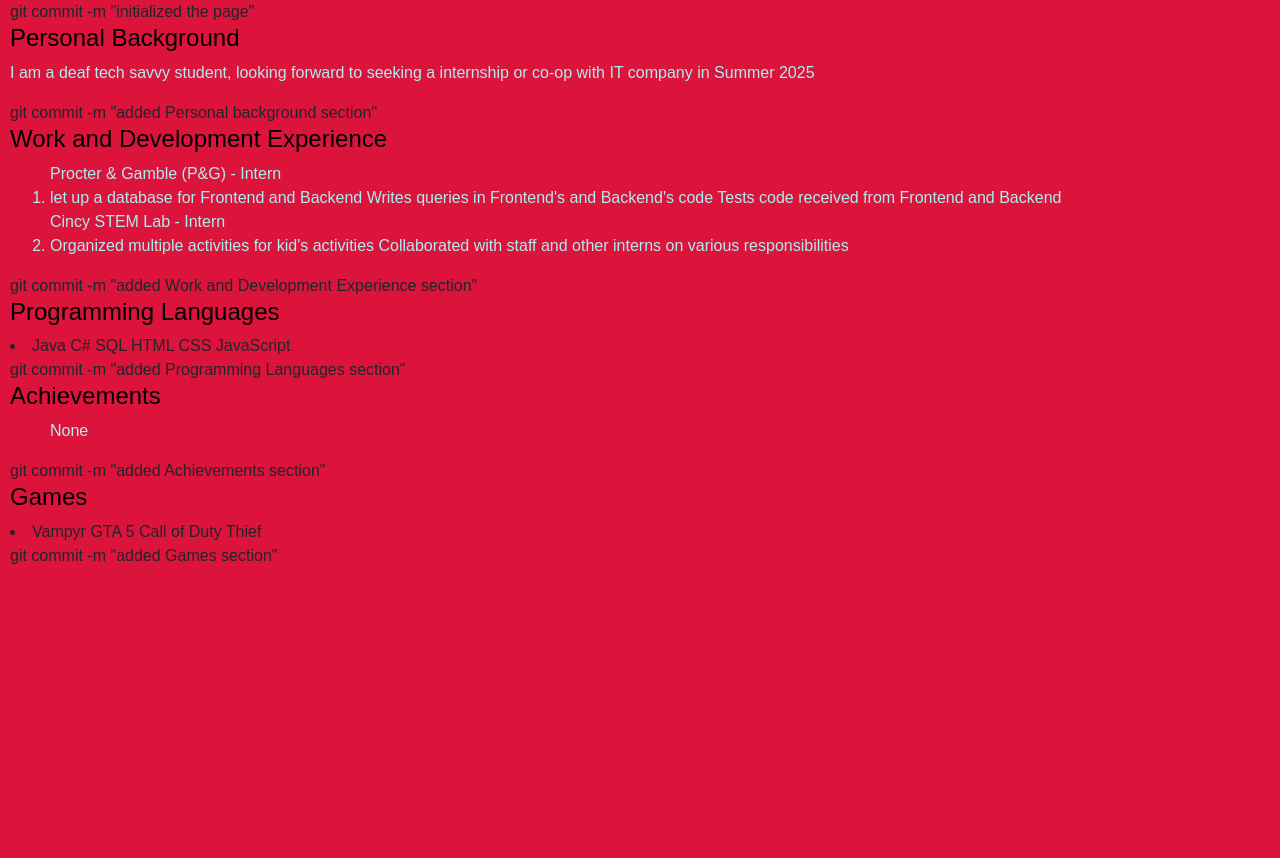
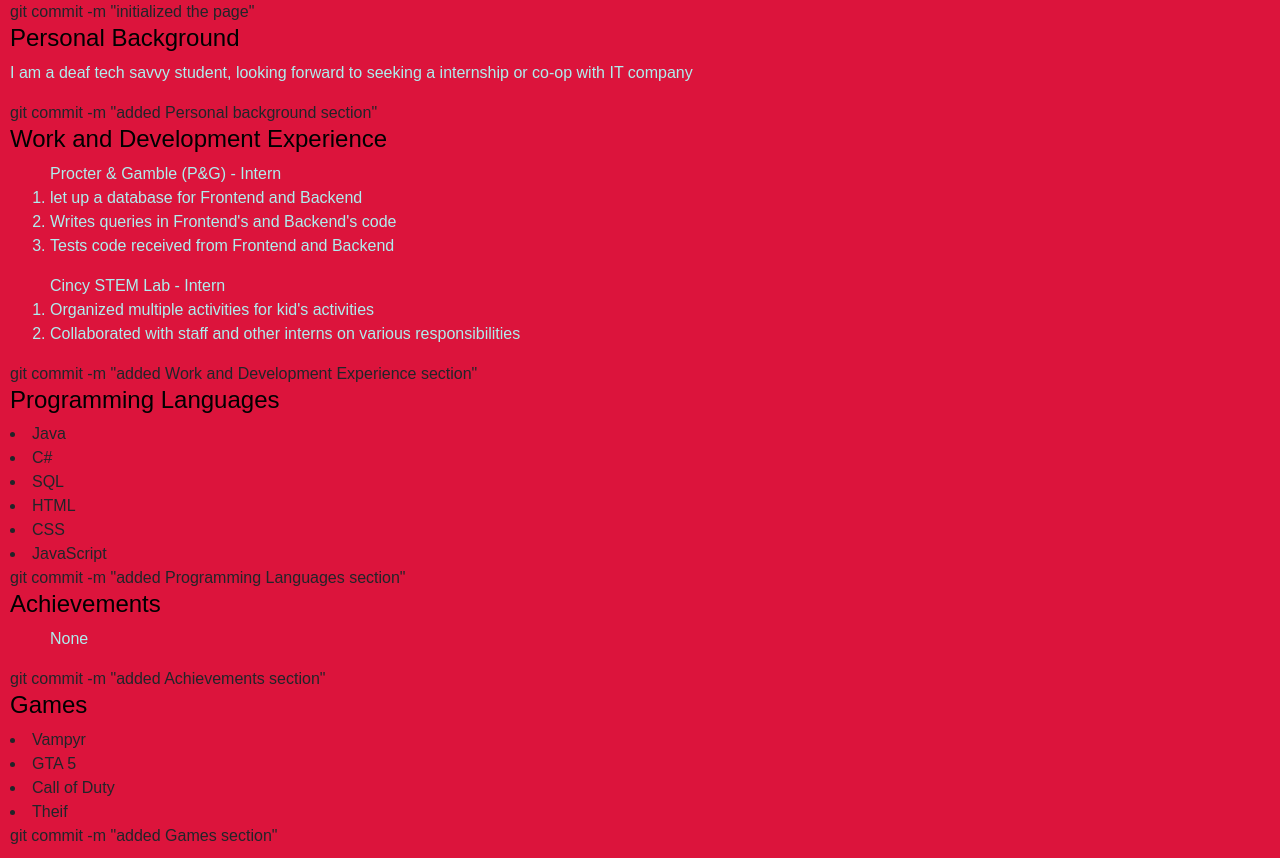
Before and after one commit to IT3049C-Lively-FA23/online-portfolio-DeafieGuy, a website: page index.html in a window 1280 px wide. Shown: the part 1723-2581 px from the top of the page. Before the commit the page ends 2301 px from the top, so only its background shows below. Drawn offline with nearby package versions, Linux system fonts and the light colour scheme.

Commit message:
Edited index
Added li and ol to the list
fixed to look kind of neat

```diff
--- a/index.html
+++ b/index.html
@@ -14,17 +14,13 @@
 
 <body>
   <div class="Name">
-    <h1>
-      Donald Durgan III
-    </h1>
+    <h1>Donald Durgan III</h1>
     <img src="resources/images/20220911_190718.jpg" />
     git commit -m "initialized the page"
 
     <div class="Personal Background">
       <h4>Personal Background</h4>
-      <p>
-        I am a deaf tech savvy student, looking forward to seeking a internship or co-op with IT company in Summer 2025
-      </p>
+      <p>I am a deaf tech savvy student, looking forward to seeking a internship or co-op with IT company</p>
     </div>
     git commit -m "added Personal background section"
 
@@ -32,49 +28,41 @@
       <h4>Work and Development Experience</h4>
       <ol>
         Procter & Gamble (P&G) - Intern
-        <li>
-          let up a database for Frontend and Backend
-          Writes queries in Frontend's and Backend's code
-          Tests code received from Frontend and Backend
-        </li>
+        <li>let up a database for Frontend and Backend</li>
+        <li>Writes queries in Frontend's and Backend's code</li>
+        <li>Tests code received from Frontend and Backend</li>
+      </ol>
+      <ol>
         Cincy STEM Lab - Intern
-        <li>
-          Organized multiple activities for kid's activities
-          Collaborated with staff and other interns on various responsibilities
-        </li>
+        <li>Organized multiple activities for kid's activities</li>
+        <li>Collaborated with staff and other interns on various responsibilities</li>
       </ol>
     </div>
     git commit -m "added Work and Development Experience section"
 
     <div class="Programming Languages">
       <h4>Programming Languages</h4>
-      <li>
-        Java
-        C#
-        SQL
-        HTML
-        CSS
-        JavaScript
-      </li>
+      <li>Java</li>
+      <li>C#</li>
+      <li>SQL</li>
+      <li>HTML</li>
+      <li>CSS</li>
+      <li>JavaScript</li>
     </div>
     git commit -m "added Programming Languages section"
 
     <div class="Achievements">
       <h4>Achievements</h4>
-      <ul>
-        None
-      </ul>
+      <ul>None</ul>
     </div>
     git commit -m "added Achievements section"
 
     <div class="Games">
       <h4>Games</h4>
-      <li>
-        Vampyr
-        GTA 5
-        Call of Duty
-        Thief
-      </li>
+      <li>Vampyr</li>
+      <li>GTA 5</li>
+      <li>Call of Duty</li>
+      <li>Theif</li>
     </div>
     git commit -m "added Games section"
 
```
